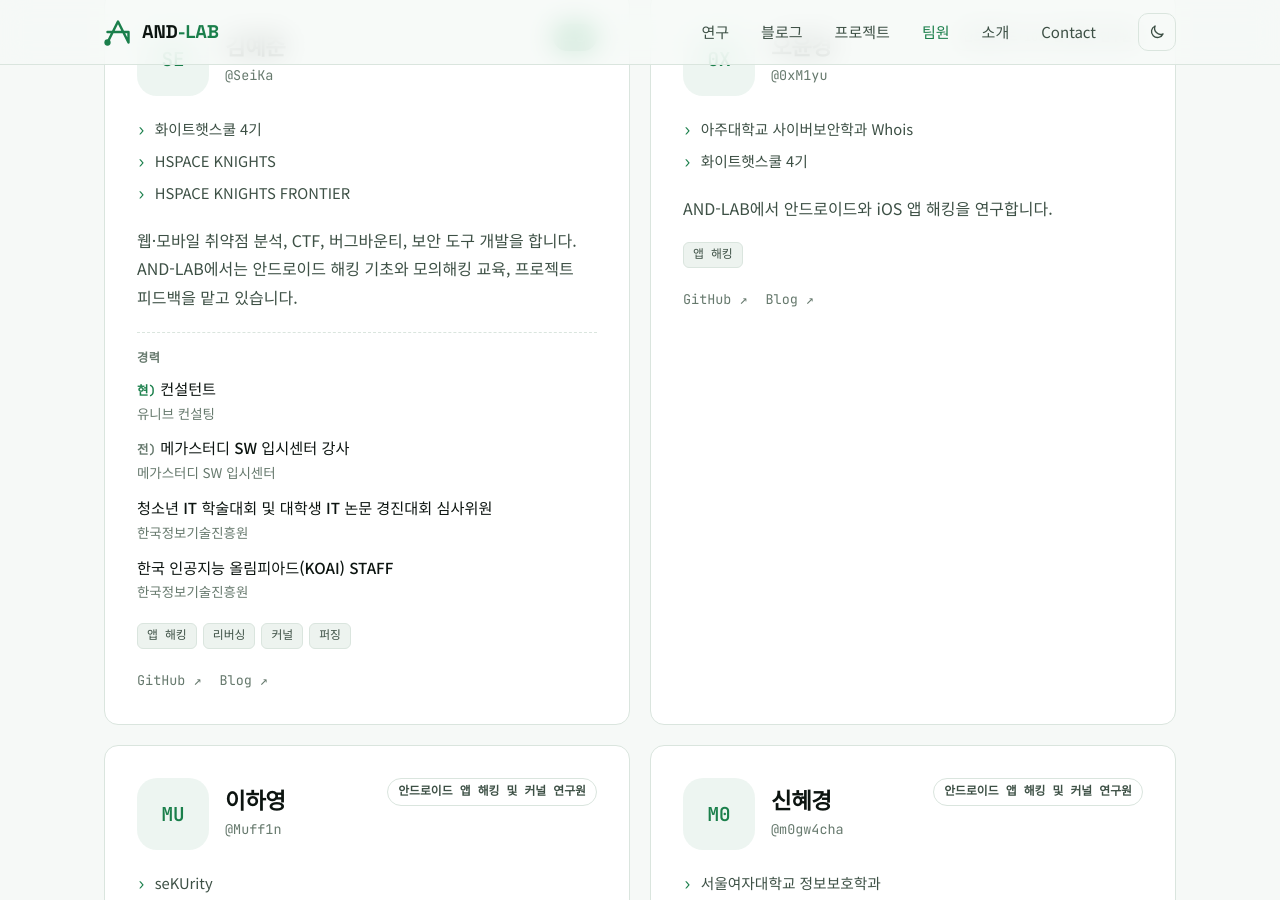
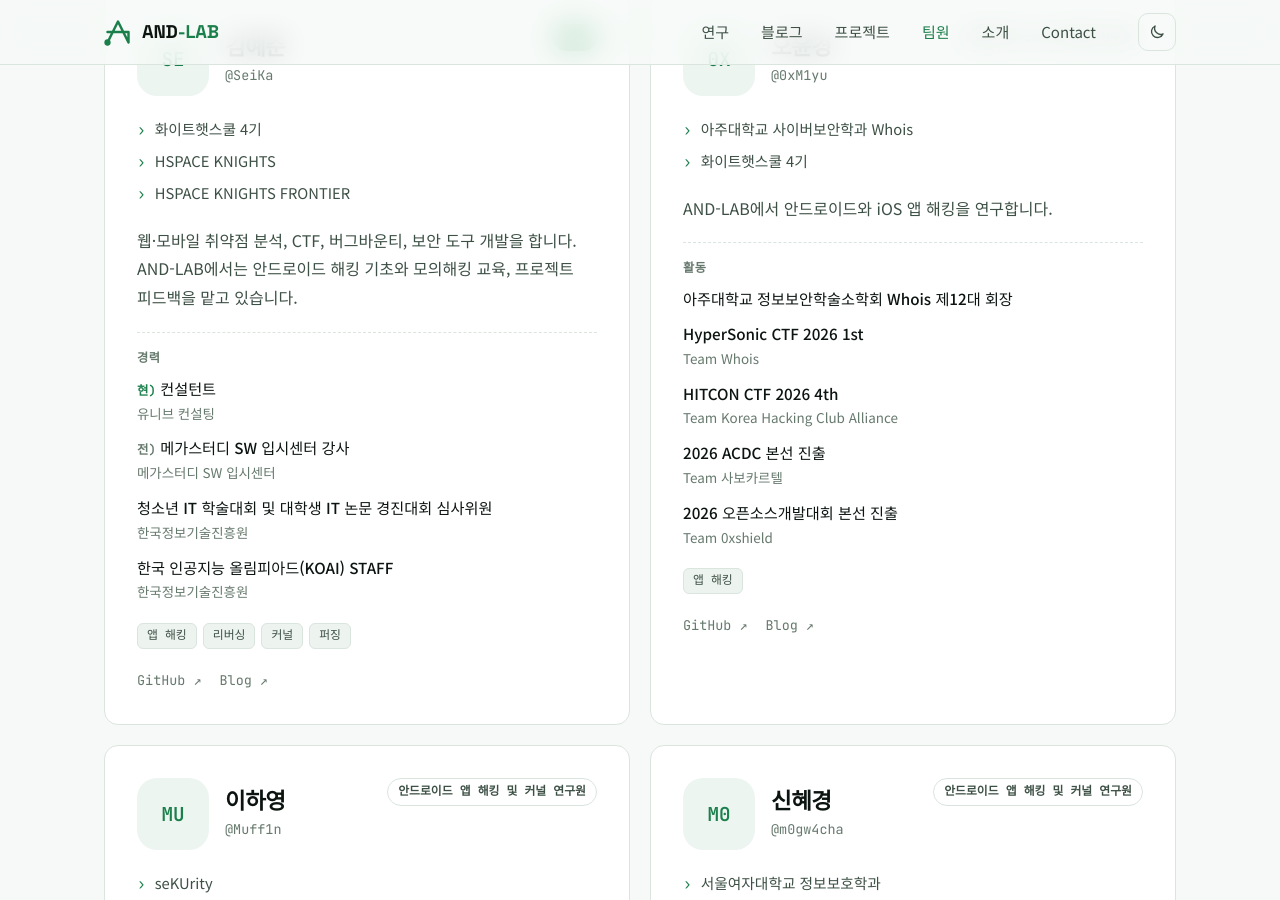
Before and after one commit to WTCYJ/and-lab, a Jekyll site: the page built from team.html, in a window 1280 px wide and 900 px high, scrolled down 316 px. Built offline with Jekyll 4.4.1, drawn with Linux system fonts in a browser that asks for light colours.

Commit message:
팀원: 오윤경 활동 이력 추가 (career_label 지원)

```diff
--- a/_data/members.yml
+++ b/_data/members.yml
@@ -56,6 +56,17 @@
   affiliations:
     - 아주대학교 사이버보안학과 Whois
     - 화이트햇스쿨 4기
+  career_label: 활동
+  career:
+    - title: 아주대학교 정보보안학술소학회 Whois 제12대 회장
+    - title: HyperSonic CTF 2026 1st
+      org: Team Whois
+    - title: HITCON CTF 2026 4th
+      org: Team Korea Hacking Club Alliance
+    - title: 2026 ACDC 본선 진출
+      org: Team 사보카르텔
+    - title: 2026 오픈소스개발대회 본선 진출
+      org: Team 0xshield
   areas: [app]
   bio: AND-LAB에서 안드로이드와 iOS 앱 해킹을 연구합니다.
   github: 0xM1yu
--- a/team.html
+++ b/team.html
@@ -25,7 +25,7 @@ permalink: /team/
 
       {% if m.career.size > 0 %}
       <div class="team-career">
-        <h3 class="mono">경력</h3>
+        <h3 class="mono">{{ m.career_label | default: "경력" }}</h3>
         <ul>
           {% for c in m.career %}
           <li>
```
